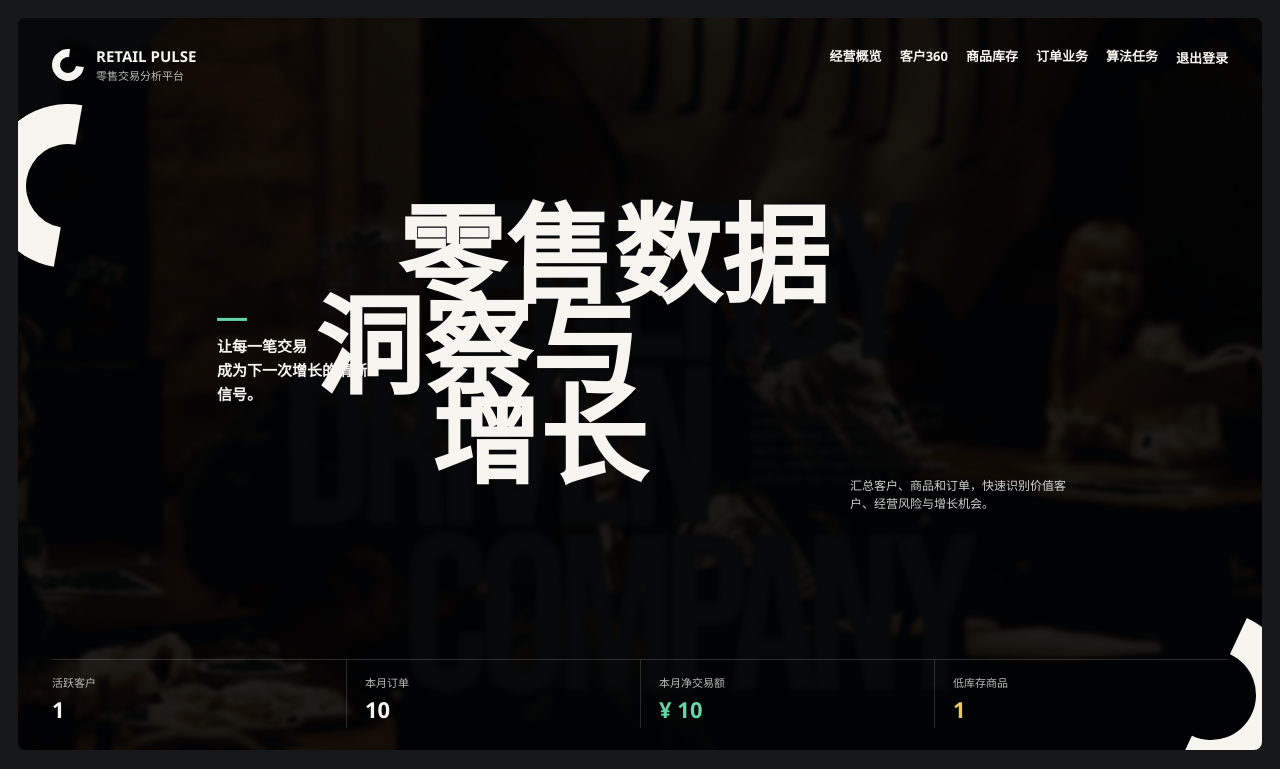
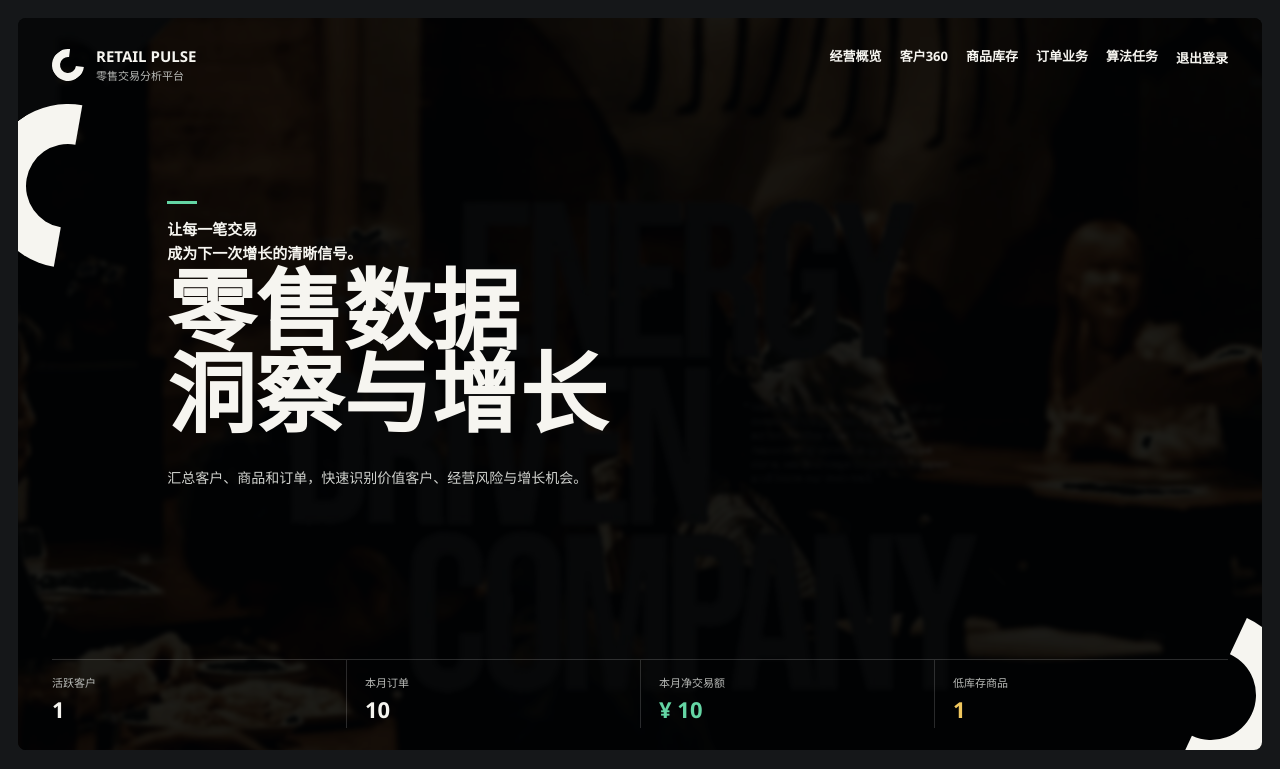
Before and after one commit to jiangyu877/analyse-cc, a Flask app: template app/templates/dashboard.html in a window 1280 px wide. Shown: the top 769 px of the page. Run offline with Flask 3, Linux system fonts and the light colour scheme; the template is opened without the code that fills it: most values are stand-ins (such as "Sample title", 1, 10 or a date in 2020); some libraries are stand-ins or nearby versions.

Commit message:
Simplify dashboard hero typography

```diff
--- a/app/templates/dashboard.html
+++ b/app/templates/dashboard.html
@@ -113,31 +113,26 @@
 
     .hero-copy {
       position:absolute;
-      left:50%;
-      top:47%;
-      width:min(860px,68%);
-      transform:translate(-50%,-50%);
-      display:grid;
-      grid-template-columns:150px minmax(0,1fr);
-      gap:30px;
-      align-items:center;
+      left:12%;
+      top:25%;
+      width:min(680px,62%);
+      display:flex;
+      flex-direction:column;
+      gap:18px;
+      align-items:flex-start;
       z-index:2;
     }
-    .hero-kicker { font-size:15px; line-height:1.6; font-weight:650; }
+    .hero-kicker { max-width:330px; font-size:15px; line-height:1.6; font-weight:650; }
     .hero-kicker::before { content:""; display:block; width:30px; height:3px; background:var(--home-green); margin-bottom:13px; }
-    .hero-title { margin:0; font-family:"Arial Narrow","Roboto Condensed","Microsoft YaHei UI",sans-serif; font-size:108px; line-height:.84; font-weight:900; letter-spacing:0; }
+    .hero-title { margin:0; font-family:"Arial Narrow","Roboto Condensed","Microsoft YaHei UI",sans-serif; font-size:88px; line-height:.94; font-weight:900; letter-spacing:0; }
     .hero-title span { display:block; white-space:nowrap; }
-    .hero-title span:nth-child(2) { transform:translateX(-82px); }
-    .hero-title span:nth-child(3) { transform:translateX(34px); }
+    .hero-title span:nth-child(2),.hero-title span:nth-child(3) { display:inline; }
     .hero-note {
-      position:absolute;
-      left:calc(50% + 210px);
-      top:61%;
-      width:230px;
+      width:min(520px,100%);
+      margin:0;
       color:#d0d2ce;
-      font-size:12px;
-      line-height:1.55;
-      z-index:2;
+      font-size:14px;
+      line-height:1.65;
     }
 
     .hero-metrics {
@@ -181,11 +176,10 @@
     .module-link:hover { color:var(--home-green); }
 
     @media(max-width:1100px) {
-      .hero-copy { width:76%; grid-template-columns:120px minmax(0,1fr); }
-      .hero-title { font-size:82px; }
-      .hero-title span:nth-child(2) { transform:translateX(-42px); }
-      .hero-title span:nth-child(3) { transform:translateX(20px); }
-      .hero-note { left:calc(50% + 155px); width:205px; }
+      .hero-nav { gap:12px; }
+      .hero-nav a,.hero-nav button { font-size:12px; }
+      .hero-copy { left:10%; top:24%; width:min(600px,68%); }
+      .hero-title { font-size:68px; }
     }
     @media(max-width:800px) {
       .hero { height:calc(100dvh - 24px); min-height:520px; max-height:720px; margin:10px; }
@@ -212,12 +206,11 @@
       .hero-nav a,.hero-nav button { width:100%; padding:11px 2px; font-size:12px; text-align:left; }
       .corner-shape.top { display:none; }
       .corner-shape.bottom { width:118px; height:118px; border-width:28px; }
-      .hero-copy { left:20px; top:112px; width:calc(100% - 40px); transform:none; grid-template-columns:1fr; gap:11px; align-items:start; }
+      .hero-copy { left:20px; top:112px; width:calc(100% - 40px); gap:11px; align-items:flex-start; }
       .hero-kicker { width:auto; font-size:13px; line-height:1.5; }
       .hero-kicker::before { margin-bottom:9px; }
       .hero-title { font-size:44px; line-height:.94; }
-      .hero-title span:nth-child(2),.hero-title span:nth-child(3) { display:inline; transform:none; }
-      .hero-note { left:20px; right:20px; top:288px; bottom:auto; width:auto; font-size:12px; line-height:1.55; }
+      .hero-note { width:min(360px,100%); font-size:12px; line-height:1.55; }
       .hero-metrics { left:20px; right:20px; bottom:16px; grid-template-columns:repeat(2,minmax(0,1fr)); }
       .hero-metric { padding:10px 8px 5px 0; }
       .hero-metric + .hero-metric { padding-left:12px; }
@@ -242,7 +235,6 @@
       .hero-nav { top:62px; left:14px; right:14px; }
       .hero-copy { left:18px; top:104px; width:calc(100% - 36px); }
       .hero-title { font-size:40px; }
-      .hero-note { left:18px; right:18px; top:272px; }
       .hero-metrics { left:18px; right:18px; bottom:12px; }
       .hero-metric strong { font-size:16px; }
       .module-links { grid-template-columns:1fr; }
@@ -279,8 +271,8 @@
     <div class="hero-copy">
       <div class="hero-kicker">让每一笔交易<br>成为下一次增长的清晰信号。</div>
       <h1 class="hero-title" id="home-title"><span>零售数据</span><span>洞察与</span><span>增长</span></h1>
+      <p class="hero-note">汇总客户、商品和订单，快速识别价值客户、经营风险与增长机会。</p>
     </div>
-    <p class="hero-note">汇总客户、商品和订单，快速识别价值客户、经营风险与增长机会。</p>
 
     <div class="hero-metrics" aria-label="核心经营指标">
       <div class="hero-metric"><small>活跃客户</small><strong>{{ '{:,}'.format(summary.customer_count) }}</strong></div>
```
Also changed, not shown: tests/test_dashboard_responsive.py (+2 -0 lines), 1 other file.
